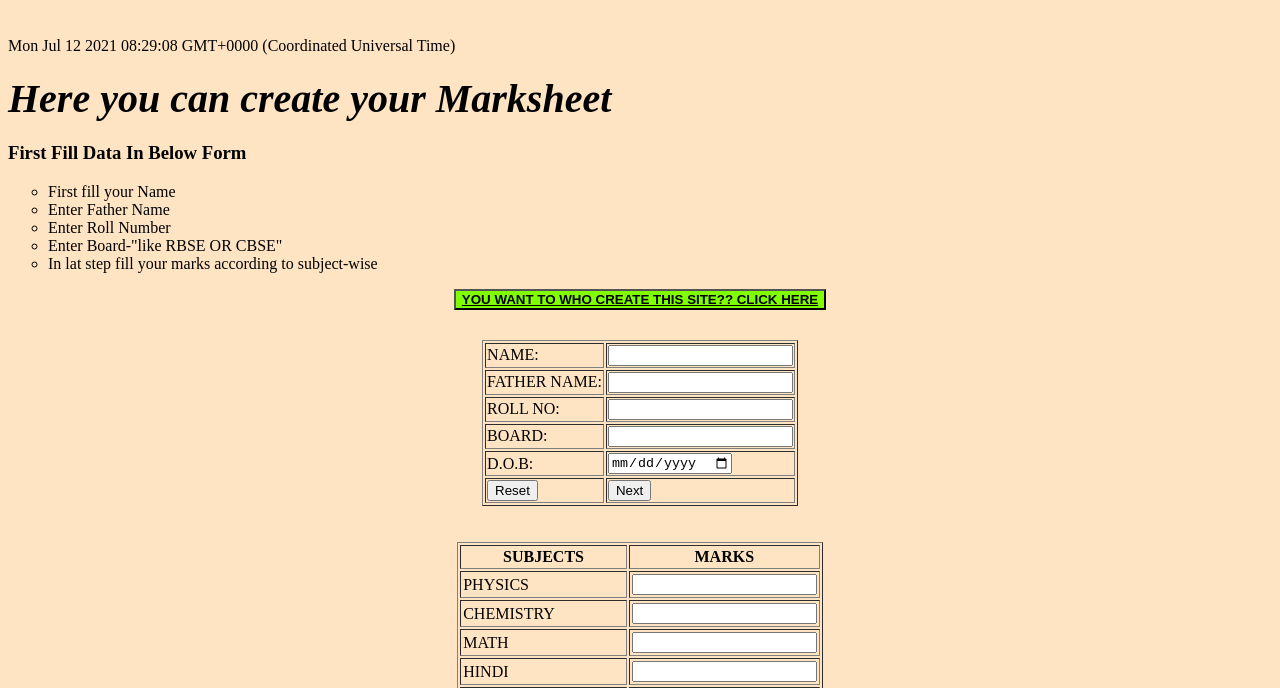
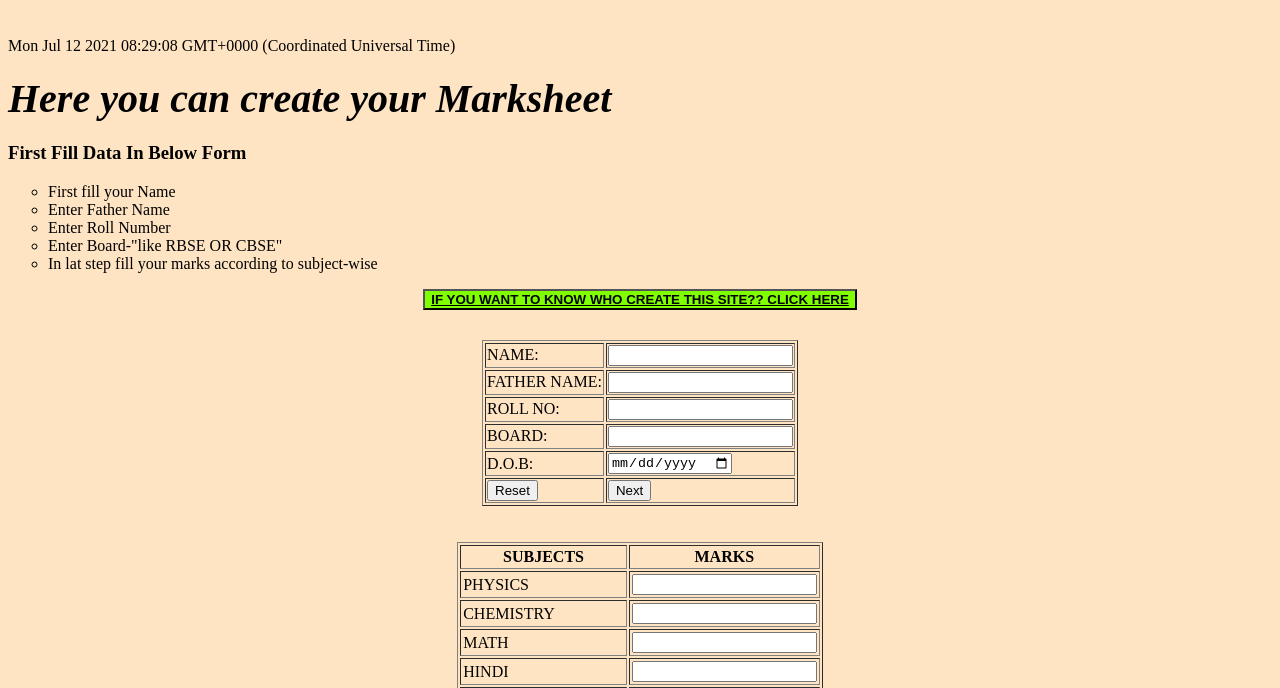
Before and after one commit to Rakeshmoond/Marksheet-Creator, a plain HTML site: page index.html in a window 1280 px wide. Shown: the part 112-800 px from the top of the page. Drawn offline with Linux system fonts and the light colour scheme.

Commit message:
my website

```diff
--- a/index.html
+++ b/index.html
@@ -36,7 +36,7 @@
 
 
     <!-- form start from here -->
-    <button id="myBtn" class="query" align="center"> You Want To Who Create THis Site?? Click here </button>
+    <button id="myBtn" class="query" align="center">If You Want To Know Who Create THis Site?? Click here </button>
     <form  >
     <table align="center" id ="deatilform" border="1" >
         <tr>
```
